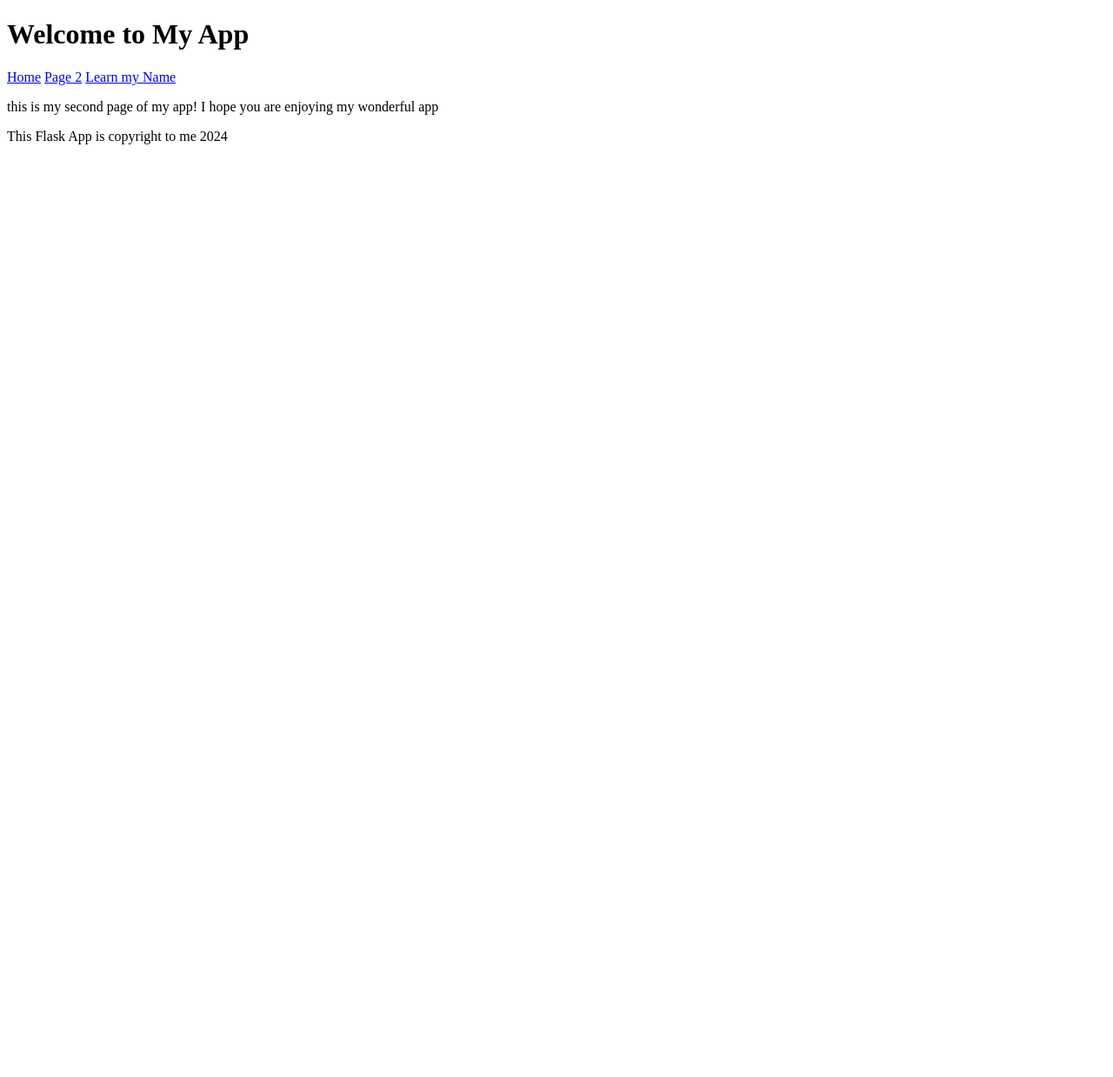
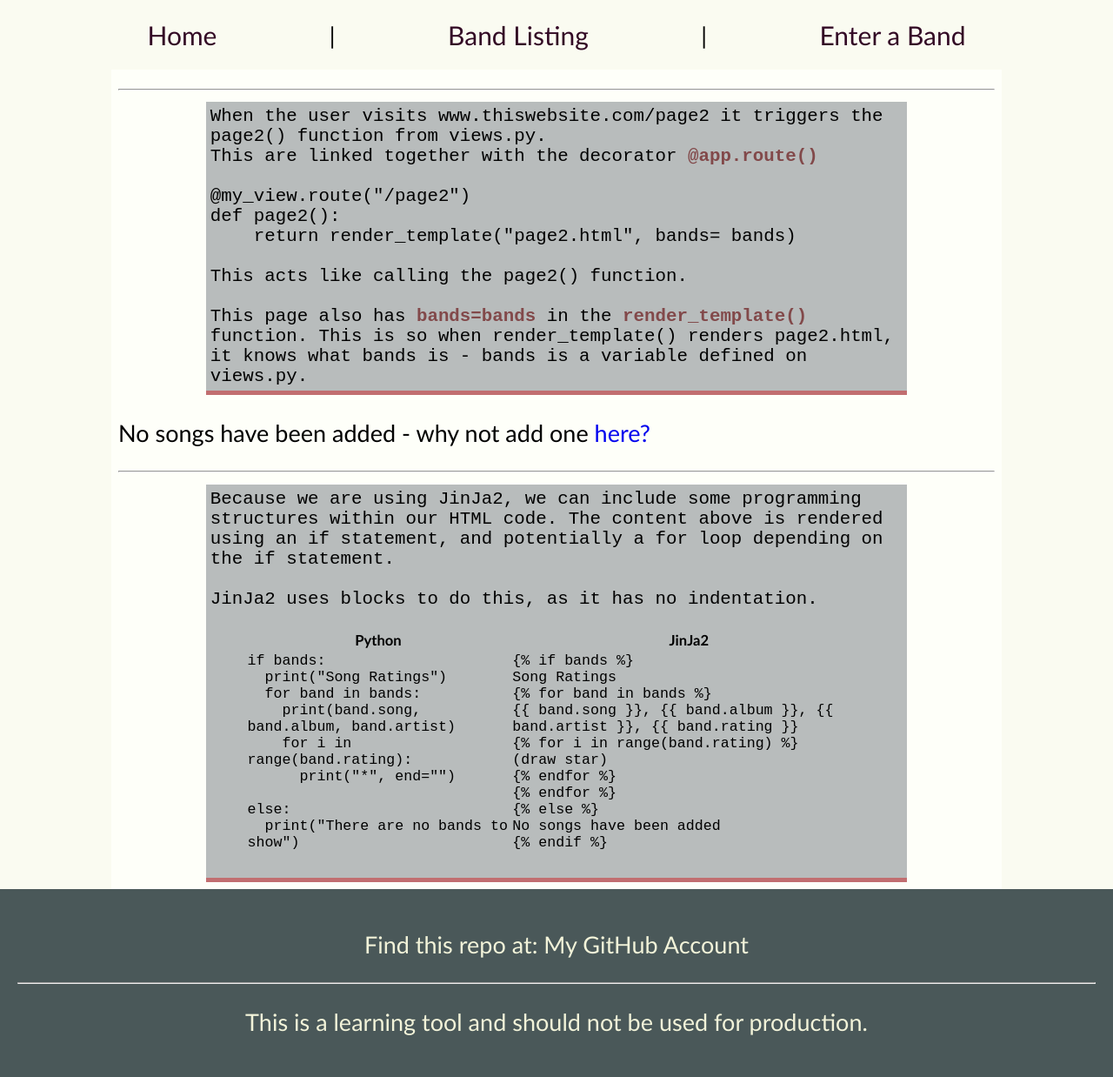
Before and after one commit to uglyfish1991/band_app, a Flask app: page /page2 in a window 1280 px wide. Shown: the whole page at 87% size. Before the commit the page ends 166 px from the top, so only its background shows below. Run offline with Flask 3, Linux system fonts and the light colour scheme.

Commit message:
pre sections added

```diff
--- a/fav_bands.py
+++ /dev/null
@@ -1,8 +0,0 @@
-favourite_bands = [
-    "My Chemical Romance",
-    "Oasis",
-    "Killing Joke",
-    "Imagine Dragons",
-    "Tenacious D",
-    "Kalandra"
-]
--- a/static/style.css
+++ b/static/style.css
@@ -1,6 +1,122 @@
-/* body{
-    background-image: url('/static/background.jpg')
-} */
+*{
+    box-sizing: border-box;
+    font-family: 'Gill Sans', 'Gill Sans MT', Calibri, 'Trebuchet MS', sans-serif;
+    font-size: 1.3rem;
+    text-decoration: none;
+}
+
+body{
+    background-color: #fafbf1;
+    margin: 0px;
+
+}
+
+h1,h2,h3,h4,h5,h6{
+    text-align: center;
+    font-size: 1.6rem;
+}
+
+nav{
+    width: 100%;
+    height: 80px;
+    border: 0px;
+    padding: 0px 40px;
+}
+
+nav a{
+    display: block;
+    font-size: 30px;
+    color: rgb(51, 9, 37);
+}
+
+nav a:hover, footer a:hover{
+    color: #c16e70;
+}
+
+.centred{
+    margin: 0 auto;
+}
+
+.reduced{
+    width: 80%;
+}
+
+.light-text{
+    color: #f2f3d9;
+}
+
+footer{
+    background-color: #4A5859;
+    min-height:8vh;
+    text-align: center;
+    padding: 20px;
+}
+
+footer a{
+    color: #f2f3d9;
+}
+
+.highlight{
+    color: #82494a;
+    font-weight: 600;
+}
+
+pre{
+    padding:5px;
+    font-family: 'Courier New', Courier, monospace;
+    font-size: 1rem;
+    background-color: #b8bcbc;
+    border: 0;
+    border-bottom: #c16e70 5px solid;
+    white-space: pre-wrap;
+}
+
+pre i, pre span{
+    font-size: 1rem;
+    font-family: 'Courier New', Courier, monospace;
+}
+
 .checked {
     color: orange;
   }
+
+
+.column{
+    display: flex;
+    flex-direction: column;
+}
+.spaced-even-row{
+    display: flex;
+    justify-content: space-evenly;
+    align-items: center;
+}
+
+.spaced-between-row{
+    display: flex;
+    justify-content: space-between;
+    align-items: center;
+}
+
+.spaced-between-column{
+    display: flex;
+    flex-direction: column;
+    justify-content: space-between;
+    align-items: center;
+}
+
+main{
+    background-color: #fefff9;
+    padding: 8px;
+}
+
+table{
+    width: 90%;
+}
+
+table, th, tr, td{
+    font-size: 0.8rem;
+}
+
+pre td{
+    font-family: 'Courier New', Courier, monospace;
+}
--- a/templates/base.html
+++ b/templates/base.html
@@ -1,28 +1,35 @@
 <!DOCTYPE html>
 <html lang="en">
+
 <head>
     <meta charset="UTF-8">
     <meta name="viewport" content="width=device-width, initial-scale=1.0">
-    <title>First Flask App</title>
+    <title>Band Flask App</title>
     <link rel="stylesheet" href="https://cdnjs.cloudflare.com/ajax/libs/font-awesome/4.7.0/css/font-awesome.min.css">
     <link rel="stylesheet" href="{{ url_for('static', filename='style.css')}}">
 </head>
+
 <body>
-    <h1>Welcome to My App</h1>
-    <nav>
+    <nav class="spaced-even-row">
         <a href="{{ url_for('my_view.index')}}">Home</a>
-        <a href="{{ url_for('my_view.page2')}}">Page 2</a>
-        <a href="{{ url_for('my_view.page3')}}">Learn my Name</a>
+        <p>|</p>
+        <a href="{{ url_for('my_view.page2')}}">Band Listing</a>
+        <p>|</p>
+        <a href="{{ url_for('my_view.page3')}}">Enter a Band</a>
     </nav>
 
-    {# Hello this is a sentence #}
+<main class="reduced centred">
     {% block content %}
 
     {% endblock %}
-
-<footer>
-    This Flask App is copyright to me 2024
-</footer>
+</main>
+    <footer class="light-text">
+        <p>Find this repo at: <a href="https://github.com/uglyfish1991/band_app" target="_blank">My GitHub Account</a>
+        </p>
+        <hr>
+        <p>This is a learning tool and should not be used for production. </p>
+    </footer>
 
 </body>
+
 </html>
--- a/templates/page2.html
+++ b/templates/page2.html
@@ -1,10 +1,23 @@
 {% extends 'base.html' %}
 
 {% block content %}
-    <p>this is my second page of my app! I hope you are enjoying my wonderful app</p>
+<hr>
+<pre class="reduced centred">
+When the user visits www.thiswebsite.com/page2 it triggers the page2() function from views.py.
+This are linked together with the decorator <span class="highlight">@app.route()</span>
 
-{#My ratings:#}
+@my_view.route("/page2")
+def page2():
+    return render_template("page2.html", bands= bands)
 
+This acts like calling the page2() function.
+
+This page also has <span class="highlight">bands=bands</span> in the <span class="highlight">render_template()</span> function. This is so when render_template() renders page2.html, it knows what bands is - bands is a variable defined on views.py.
+</pre>
+
+
+{% if bands %}
+<h2>Song Ratings</h2>
 {% for band in bands %}
 <div>{{ band.song }}, {{ band.album }}, {{ band.artist }}, {{ band.rating }}
     {% for i in range(band.rating) %}
@@ -12,4 +25,42 @@
     {% endfor %}
 </div>
 {% endfor %}
+{% else %}
+<p>No songs have been added - why not add one <a href="{{ url_for('my_view.page3')}}">here?</a></p>
+{% endif %}
+<hr>
+<pre class="reduced centred">
+Because we are using JinJa2, we can include some programming structures within our HTML code. The content above is rendered using an if statement, and potentially a for loop depending on the if statement.
+
+JinJa2 uses blocks to do this, as it has no indentation.
+
+<table class="centred">
+<th>Python</th>
+<th>JinJa2</th>
+<tr>
+<td>if bands:
+  print("Song Ratings")
+  for band in bands:
+    print(band.song, band.album, band.artist)
+    for i in range(band.rating):
+      print("*", end="")
+
+else:
+  print("There are no bands to show")</td>
+
+    <td>&#123;% if bands %}
+Song Ratings
+&#123;% for band in bands %}
+&#123;&#123; band.song }}, &#123;&#123; band.album }}, &#123;&#123; band.artist }}, &#123;&#123; band.rating }}
+&#123;% for i in range(band.rating) %}
+(draw star)
+&#123;% endfor %}
+&#123;% endfor %}
+&#123;% else %}
+No songs have been added
+&#123;% endif %}</td>
+</tr>
+</table>
+</pre>
+
 {% endblock %}
--- a/views.py
+++ b/views.py
@@ -1,10 +1,9 @@
 from flask import render_template, Blueprint, request
-from fav_bands import favourite_bands
 
 my_view = Blueprint("my_view", __name__)
 
 class BandEntry():
-    def __init__(self, song_name, song_album, song_artist, song_rating):
+    def __init__(self, song_name, song_album , song_artist, song_rating):
         self.song = song_name
         self.album = song_album
         self.artist = song_artist
@@ -31,9 +30,9 @@ def page3():
         bands.append(new_band)
     return render_template("page3.html")
 
-# @my_view.route("/page4", methods=["GET", "POST"])
-# def page4():
-#     if request.method == "POST":
-#         filter_num = int(request.form["added_rating"])
-#         filter_bands = [band for band in bands if band.rating==filter_num]
-#     return render_template("page4.html", bands = filter_bands)
+@my_view.route("/page4", methods=["GET", "POST"])
+def page4():
+    if request.method == "POST":
+        filter_num = int(request.form["added_rating"])
+        filter_bands = [band for band in bands if band.rating==filter_num]
+    return render_template("page4.html", bands = filter_bands)
```
Also changed, not shown: templates/index.html (+26 -1 lines).
